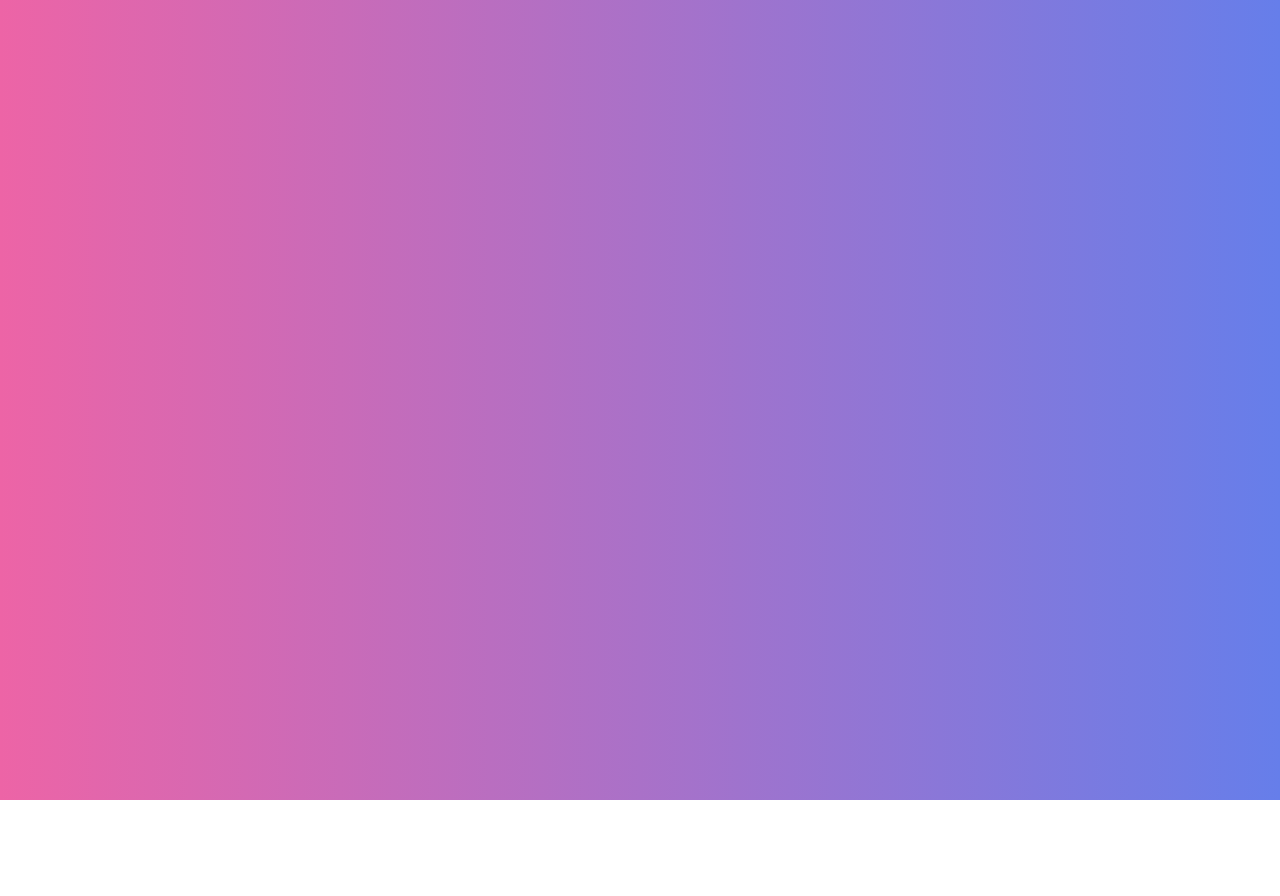
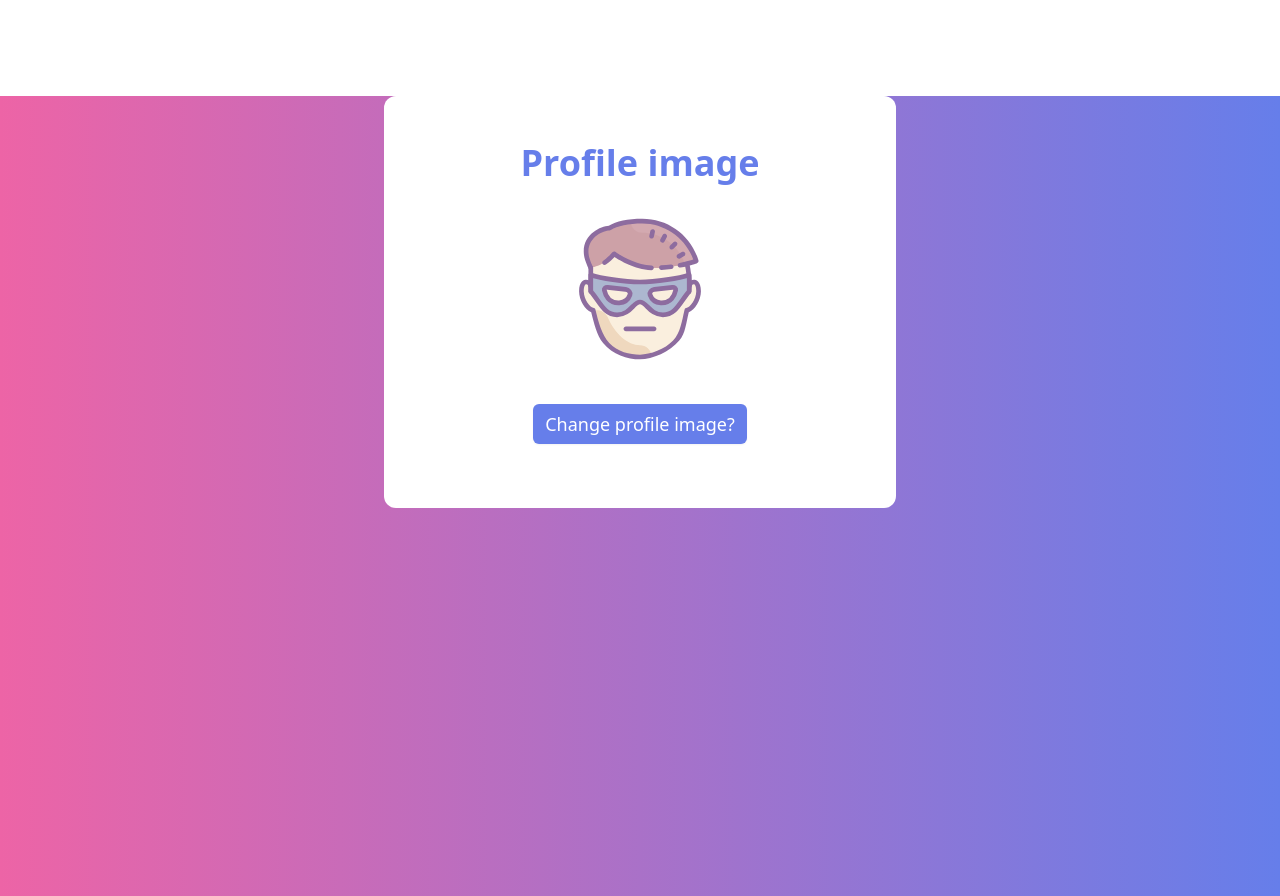
Before and after one commit to frederikagger/node-exam-frontend, a Nuxt app: page /profile/picture in a window 1280 px wide. Before the commit this address had no page. Before the commit the page ends 800 px from the top, so only its background shows below. Built offline with nearby package versions, Linux system fonts and the light colour scheme; no server answers.

Commit message:
picture page added

```diff
--- /dev/null
+++ b/pages/profile/picture/index.vue
@@ -0,0 +1,74 @@
+<template>
+  <div class="container mx-auto">
+    <div
+      class="max-w-xs md:mt-24 p-5 mx-auto flex flex-col bg-white rounded-xl h-80 lg:h-96 shadow-2x md:p-10 md:max-w-lg"
+    >
+      <h4 class="text-4xl mb-6 font-bold text-center text-indigo-500">
+        Profile image
+      </h4>
+      <img
+        class="mb-6 mx-auto rounded-sm"
+        style="height: 150px; width: 150px;"
+        :src="[
+          user.profilePicURL
+            ? user.profilePicURL
+            : require('~/assets/anonymous.svg')
+        ]"
+        alt="profile picture"
+      />
+      <button
+        class="bg-indigo-500 px-3 mb-6 mt-4 max-w-sm mx-auto shadow-sm text-lg text-white font-medium h-10 rounded-md hover:bg-indigo-600"
+        @click="showUpload = !showUpload"
+      >
+        Change profile image?
+      </button>
+      <div class="text-center " v-show="this.showUpload">
+        <input type="file" accept="image/*" @change="fileSelected" />
+        <button
+          class="bg-indigo-500 px-3 mb-6 mt-4 max-w-sm mx-auto shadow-sm text-lg text-white font-medium h-10 rounded-md hover:bg-indigo-600"
+          @click="uploadImage"
+        >
+          Upload image
+        </button>
+      </div>
+    </div>
+  </div>
+</template>
+
+<script>
+export default {
+  middleware: "auth",
+  data() {
+    return {
+      showUpload: false,
+      file: null
+    };
+  },
+  methods: {
+    fileSelected(event) {
+      this.file = event.target.files[0];
+    },
+    async uploadImage(event) {
+      try {
+        const formdata = new FormData();
+        formdata.append("avatar", this.file);
+        const response = await this.$axios.post("/user/profilepic", formdata, {
+          headers: {
+            "Content-Type": "multipart/form-data"
+          }
+        });
+        this.$store.dispatch("saveUser", response.data.user);
+      } catch (error) {
+        console.log(error);
+      }
+    }
+  },
+  computed: {
+    user() {
+      return this.$store.getters.user;
+    }
+  }
+};
+</script>
+
+<style></style>
```
